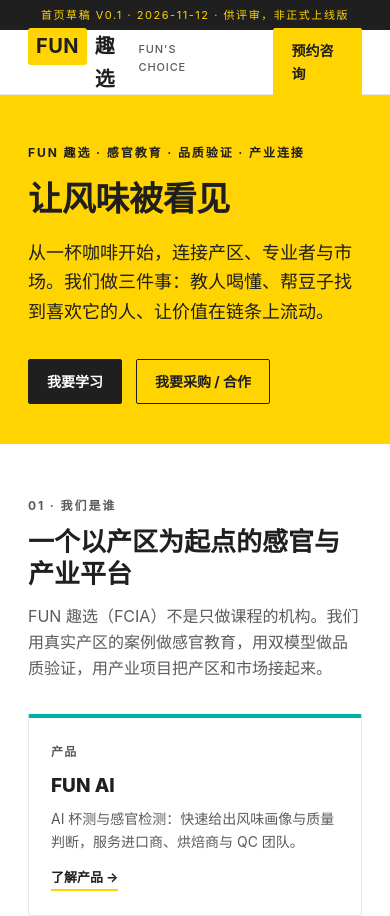
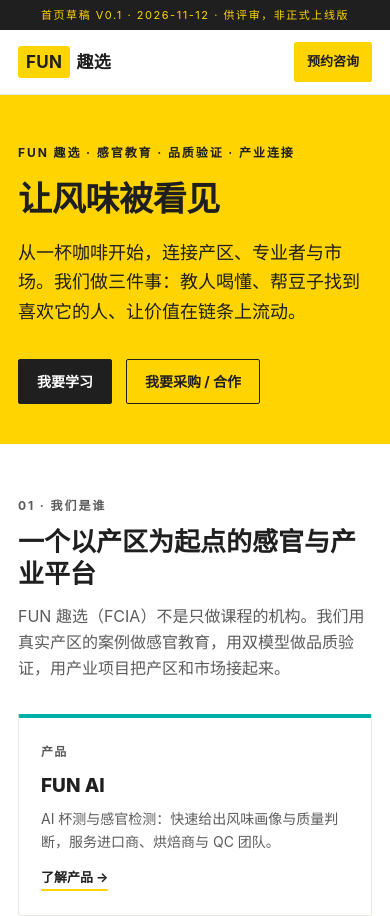
Before and after one commit to agthammwu-bot/fca-preview, a plain HTML site: page home-draft.html in a window 390 px wide. Shown: the top 916 px of the page. Drawn offline with Linux system fonts and the light colour scheme.

Commit message:
Add files via upload

```diff
--- a/home-draft.html
+++ b/home-draft.html
@@ -15,7 +15,7 @@ a{color:inherit;text-decoration:none}
 .draft{background:var(--k);color:var(--y);font-size:11px;letter-spacing:.14em;text-align:center;padding:6px 0}
 nav{position:sticky;top:0;z-index:20;background:rgba(255,255,255,.96);border-bottom:1px solid var(--l);backdrop-filter:blur(6px)}
 .nav{display:flex;align-items:center;gap:28px;height:64px}
-.logo{display:flex;align-items:baseline;gap:8px;font-weight:800;font-size:20px;letter-spacing:.02em}
+.logo{display:flex;align-items:baseline;gap:8px;font-weight:800;font-size:20px;letter-spacing:.02em;white-space:nowrap}
 .logo b{background:var(--y);padding:2px 8px;border-radius:3px}
 .logo span{font-size:11px;color:var(--m);font-weight:500;letter-spacing:.08em}
 .nav a.lnk{font-size:14px;color:var(--m)}
@@ -86,6 +86,11 @@ footer{padding:28px 0;background:var(--g)}
   .cform{grid-template-columns:1fr}
 }
 @media(max-width:520px){
+  .wrap{padding:0 18px}
+  .nav{gap:10px}
+  .logo{font-size:17px;gap:6px}
+  .logo span{display:none}
+  nav .btn{padding:8px 12px;font-size:13px;white-space:nowrap}
   .hero h1{font-size:34px}
   h2{font-size:26px}
   .hero{padding:48px 0 40px}
```
